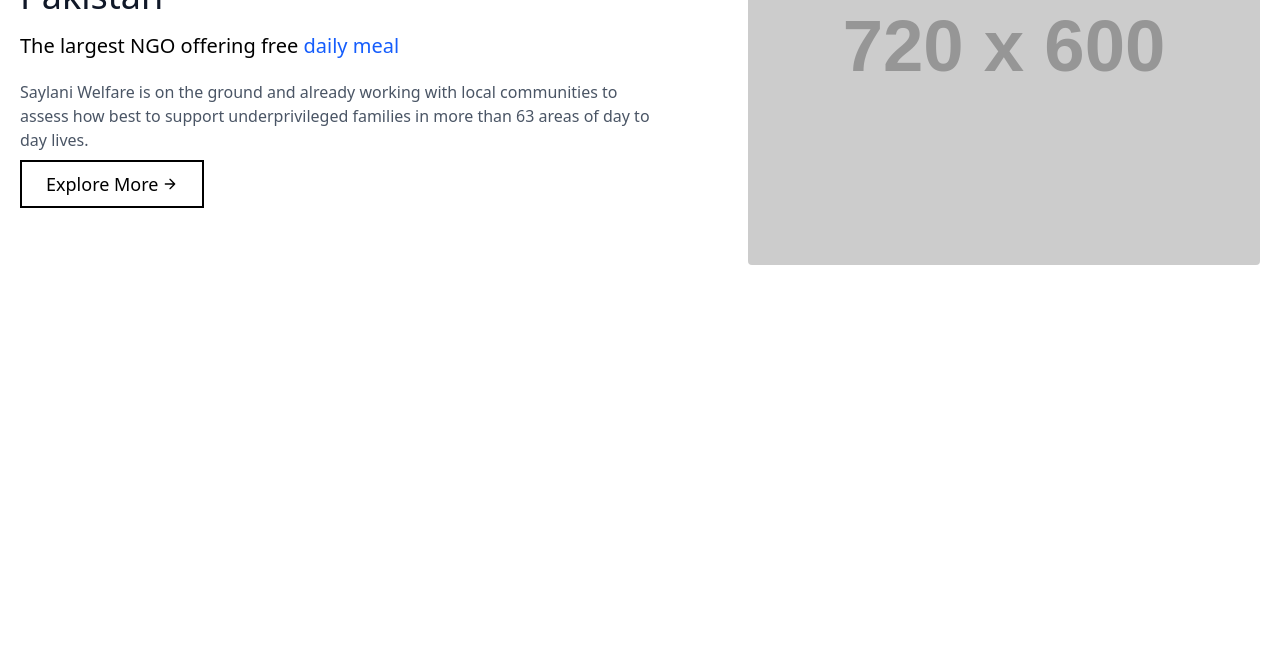
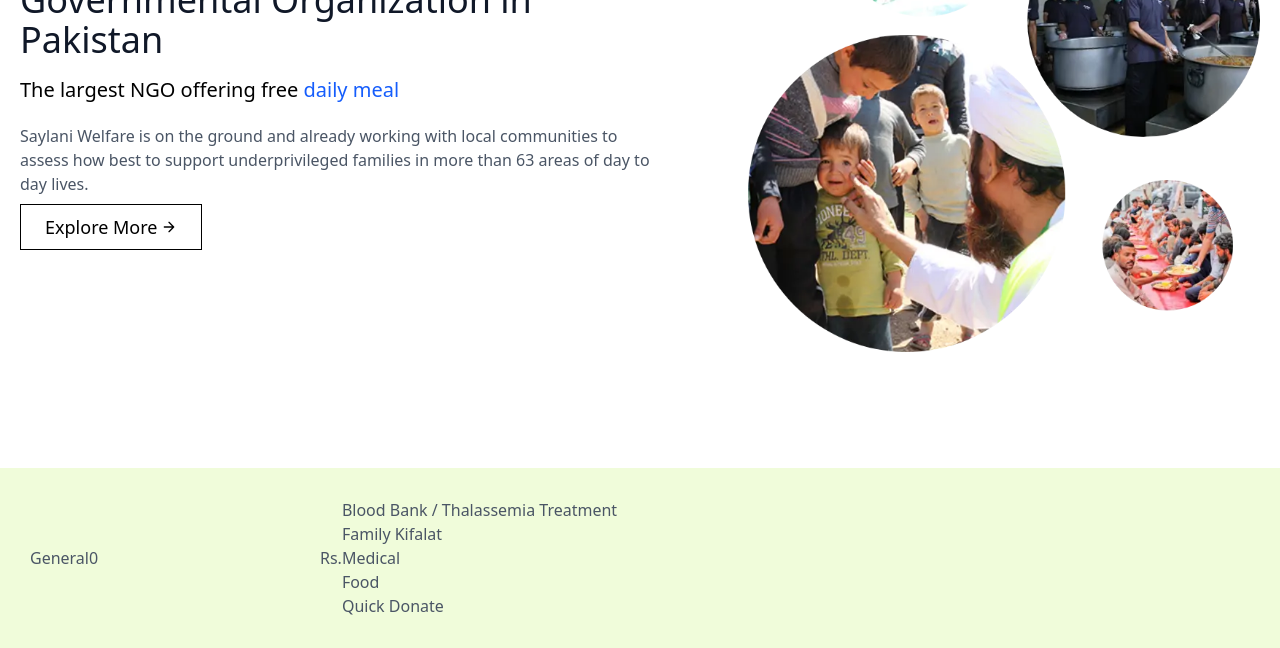
Before and after one commit to Aayan-Ahmed-17/saylani-clone, a plain HTML site: page index.html in a window 1280 px wide. Shown: the part 363-1011 px from the top of the page. Before the commit the page ends 800 px from the top, so only its background shows below. Drawn offline with nearby package versions, Linux system fonts and the light colour scheme; placeholder pictures from the web are drawn by us.

Commit message:
making card presented just after the main-section

```diff
--- a/index.html
+++ b/index.html
@@ -38,7 +38,7 @@
             <p class="text-md font-medium mb-2">Saylani Welfare is on the ground and already working with local communities to assess how best to support underprivileged families in more than 63 areas of day to day lives.</p>
 
 
-              <button class="text-black border-black border-2 border-0 py-2 px-6 text-lg flex items-center">Explore More
+              <button class="text-black border border-black py-2 px-6 text-lg flex items-center">Explore More
                 <svg fill="none" stroke="currentColor" stroke-linecap="round" stroke-linejoin="round" stroke-width="2" class="w-4 h-4 ml-1" viewBox="0 0 24 24">
                     <path d="M5 12h14M12 5l7 7-7 7"></path>
                   </svg>
@@ -46,9 +46,17 @@
 
           </div>
           <div class="lg:max-w-lg lg:w-full md:w-1/2 w-5/6">
-            <img class="object-cover object-center rounded" alt="hero" src="https://dummyimage.com/720x600">
+            <img class="object-cover object-center rounded" alt="hero" src="./assets/hero_sec_main.webp">
           </div>
         </div>
       </section>
-  </body>
-</html>
+
+      <section class="bg-[#b6ef4933] mt-[20px] p-[30px] text-gray-600 body-font w-100%">
+        <div class="flex flex-wrap">
+
+          <div class="col-12 col-sm-12 col-md-12 col-lg-3"><div class="size-full flex justify-center items-center donation_box_content_ltr"><div class="theme_input numeric_amount_field quick_donation_box_amount " style="text-align: left;"><span class="ant-input-group-wrapper theme_input_ltr undefined"><span class="ant-input-wrapper ant-input-group"><span class="ant-input-group-addon">General</span><input min="0" type="number" maxlength="8" class="ant-input" value="0"><span class="ant-input-group-addon">Rs.</span></span></span></div></div></div>
+          <div class="col-12 col-sm-12 col-md-12 col-lg-9"><div class="donation_amounts"><div style="transform: none;"><div class="amount_box animate__bounceInRight animate__animated false"><span class="ant-typography text_english ltr">Blood Bank / Thalassemia Treatment</span></div></div><div style="transform: none;"><div class="amount_box animate__bounceInRight animate__animated false"><span class="ant-typography text_english ltr">Family Kifalat</span></div></div><div style="transform: none;"><div class="amount_box animate__bounceInRight animate__animated false"><span class="ant-typography text_english ltr">Medical</span></div></div><div style="transform: none;"><div class="amount_box animate__bounceInRight animate__animated false"><span class="ant-typography text_english ltr">Food</span></div></div><div style="justify-content: flex-end; transform: none;"><button class="donation_box_btn theme_btn btn btn-primary"><span class="ant-typography text_english normal_text">Quick Donate</span> </button></div></div></div>
+        </div>
+        </section>
+      </body>
+      </html>
```
Also changed, not shown: assets/hero_sec_main.webp (added).
